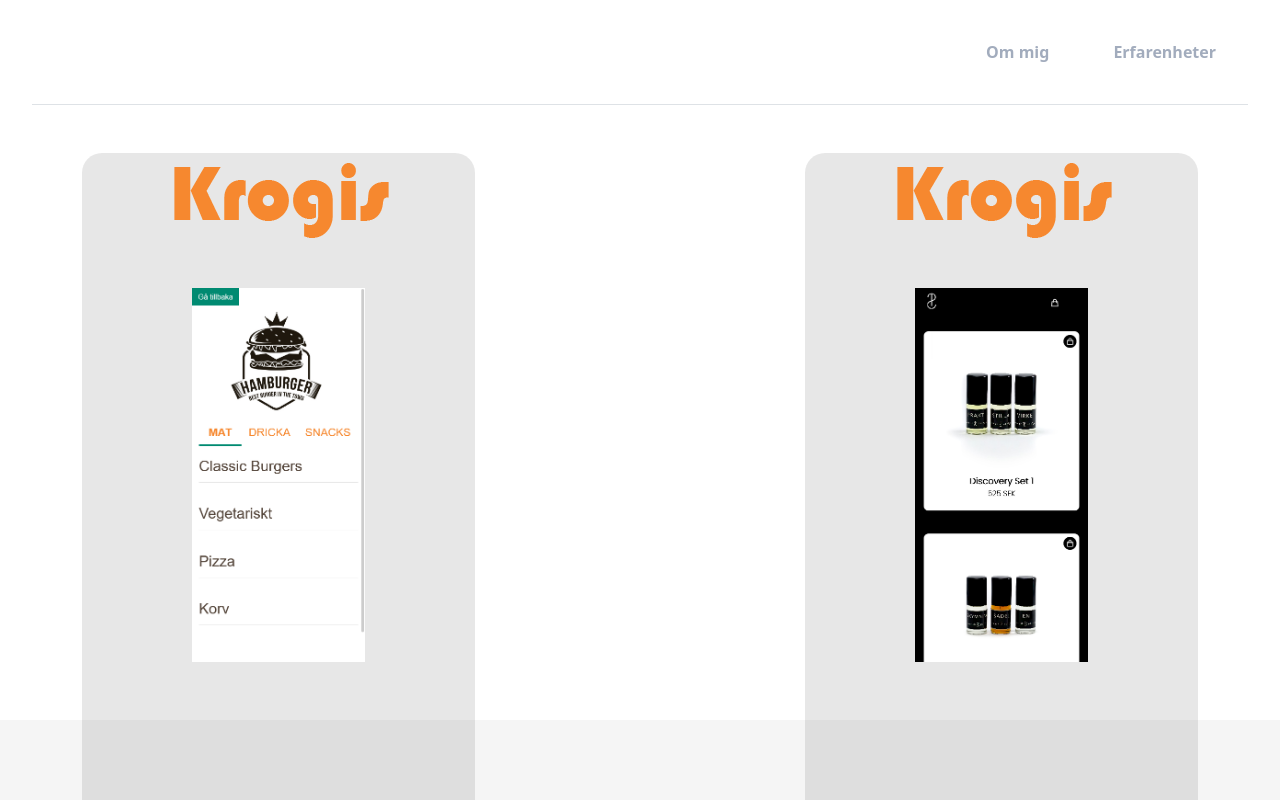
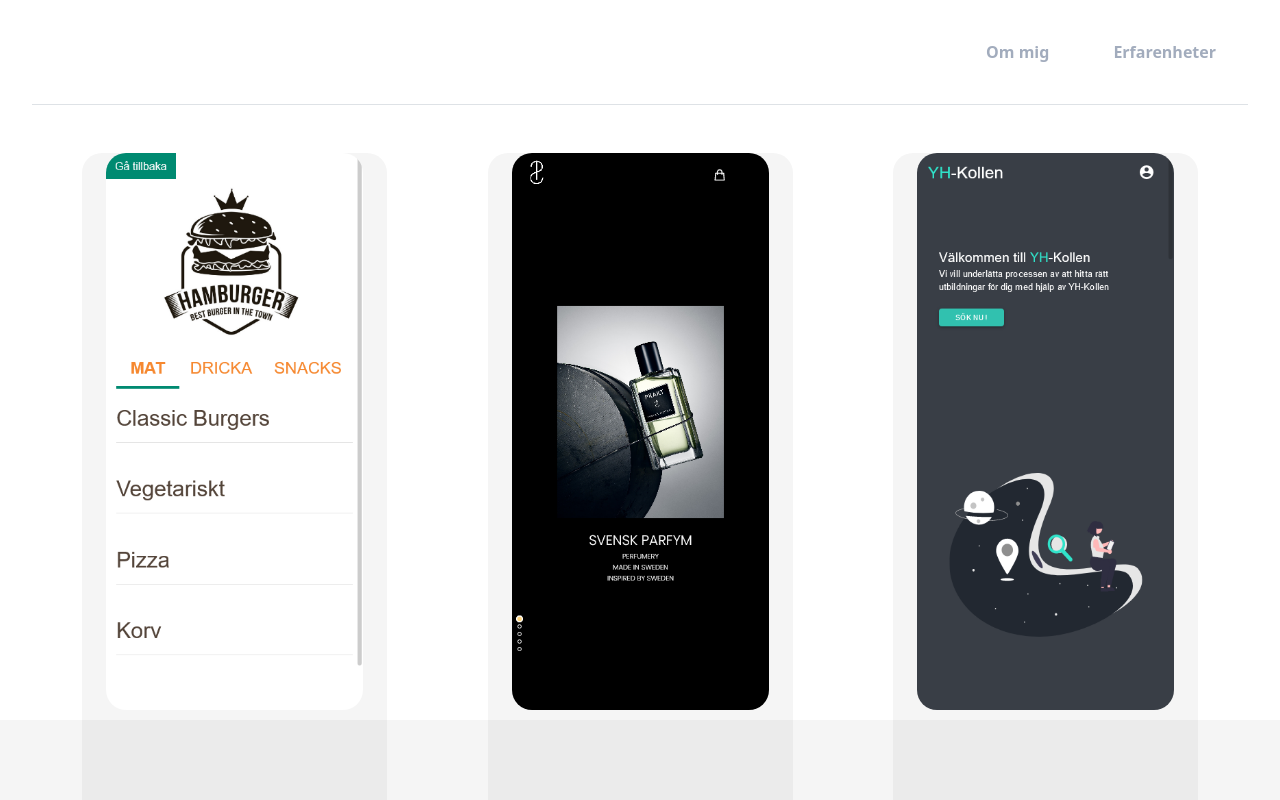
Before and after one commit to DavidFurby/Portfolio, a Next.js app: page /experience in a window 1280 px wide. Shown: the top 800 px of the page. Built offline with nearby package versions, Linux system fonts and the light colour scheme.

Commit message:
Updated main-page

```diff
--- a/pages/experience.js
+++ b/pages/experience.js
@@ -1,4 +1,4 @@
-import { Container, Col, Row, Image } from "react-bootstrap";
+import { Image } from "react-bootstrap";
 import styles from '../styles/experience.module.css'
 
 const experience = () => {
@@ -8,24 +8,21 @@ const experience = () => {
                 <div className={styles.imgContainer}>
                     <div className={styles.imgShadow}>
                         <div className="container text-center">
-                            <Image alt="krogisLogo" src="/Krogis.png" fluid />
-                            <Image alt="krogisExample" className="w-50 mt-5" src="/KrogisExample.png" fluid />
+                            <Image className={styles.img} alt="krogisExample"  src="/KrogisExample.png" fluid />
                         </div>
                     </div>
                 </div>
                 <div className={styles.imgContainer}>
                     <div className={styles.imgShadow}>
                         <div className="container text-center">
-                            <Image alt="svenskParfymLogo" src="/Krogis.png" fluid />
-                            <Image alt="svenskParfymExample" className="w-50 mt-5" src="/SvenskParfymExample.png" fluid />
+                            <Image className={styles.img} alt="svenskParfymExample" src="/SvenskParfymExample.png" fluid />
                         </div>
                     </div>
                 </div>
                 <div className={styles.imgContainer}>
                     <div className={styles.imgShadow}>
                         <div className="container text-center">
-                            <Image alt="yhKollenLogo" src="/Krogis.png" fluid />
-                            <Image alt="yhKollenExample" className="w-50 mt-5" src="/YH-KollenExample.png" fluid />
+                            <Image className={styles.img} alt="yhKollenExample" src="/YH-KollenExample.png" fluid />
                         </div>
                     </div>
                 </div>
--- a/styles/Home.module.css
+++ b/styles/Home.module.css
@@ -1,52 +1,73 @@
 @import url('https://fonts.googleapis.com/css2?family=Roboto:wght@300;400;600;700&display=swap');
 
 .title {
-  font-family: "Roboto";
   font-style: normal;
   font-weight: normal;
   font-size: 96px;
-  line-height: 112px;
-  /* identical to box height */
-  color: #3E4756;
+  animation: FadeIn 2s forwards;
 }
+
+.desc {
+  opacity: 0;
+  font-size: 25px;
+  animation: FadeIn 2s forwards;
+  animation-delay: 2s;
+
+}
+
 .imgContainer {
   width: 26.063rem;
   height: 50rem;
 
 }
-@keyframes slideInFromTop {
+
+@keyframes slideInFromBottom {
 
   0% {
-    transform: translate(0, 100%);
+    transform: translate(0, 200%);
   }
+
   100% {
     transform: translate(0, 0);
   }
 }
 
- .imgShadow {
+.imgShadow {
   width: 100%;
   height: 100%;
   color: #A2ACBD;
   background-color: whitesmoke;
   mix-blend-mode: multiply;
-  animation-name:slideInFromTop;
-  animation-duration: 2s;
+
   border-top-left-radius: 20px;
   border-top-right-radius: 20px;
 }
 
-@keyframes imageFadeIn {
+@keyframes FadeIn {
 
   0% {
-    transform: translateY(-20%);
+    opacity: 0
   }
+
   100% {
-    transform: translateY(0);
+    opacity: 1
   }
 }
+
 .img {
   border-top-left-radius: 20px;
   border-top-right-radius: 20px;
+  animation: slideInFromBottom 3s forwards;
+}
+
+.icon {
+  opacity: 0;
+  transition: transform .5s;
+  animation: FadeIn 4s forwards;
+  animation-delay: 2.5s;
+}
+
+.icon:hover {
+  transform: scale(1.1);
 
 }
--- a/styles/experience.module.css
+++ b/styles/experience.module.css
@@ -1,20 +1,12 @@
 @import url('https://fonts.googleapis.com/css2?family=Roboto:wght@300;400;600;700&display=swap');
 
-.title {
-    font-family: "Roboto";
-    font-style: normal;
-    font-weight: normal;
+.imgContainer {
+    width: 20.563rem;
+    height: 50rem;
 
-    /* identical to box height */
-    color: #3E4756;
 }
 
-.imgContainer {
-    width: 26.063rem;
-    overflow: hidden;
-}
-
-@keyframes slideInFromTop {
+@keyframes slideInFromBottom {
 
     0% {
         transform: translate(0, 100%);
@@ -25,19 +17,37 @@
     }
 }
 
+@keyframes onHoverFocus {
+
+    0% {
+        transform: scale(1);
+    }
+
+    100% {
+        transform: scale(1.1);
+    }
+}
+
 .imgShadow {
-    height: 50rem;
-    background: rgba(196, 196, 196, 0.4);
-    mix-blend-mode: normal;
+    width: 100%;
+    height: 100%;
+    color: #A2ACBD;
+    background-color: whitesmoke;
+    mix-blend-mode: multiply;
+
     border-top-left-radius: 20px;
     border-top-right-radius: 20px;
-
-    animation-name: slideInFromTop;
-    animation-duration: 2s;
 }
 
 
 .img {
     border-radius: 20px;
+    transition: transform .5s;
+    animation-name: slideInFromBottom;
+    animation-duration: 3s;
+}
+
+.img:hover {
+    transform: scale(1.1);
 
 }
--- a/styles/globals.css
+++ b/styles/globals.css
@@ -72,13 +72,6 @@ footer {
   animation: 2s ease-out 0s slideInFromLeft;
 }
 
-footer div {
-  display: flex;
-  /* or inline-flex */
-  justify-content: align;
-  align-items: center;
-  left: 15rem;
-}
 .accounts {
   display: flex;
   /* or inline-flex */
```
Also changed, not shown: pages/index.js (+6 -6 lines), public/SvenskParfymExample.png.
